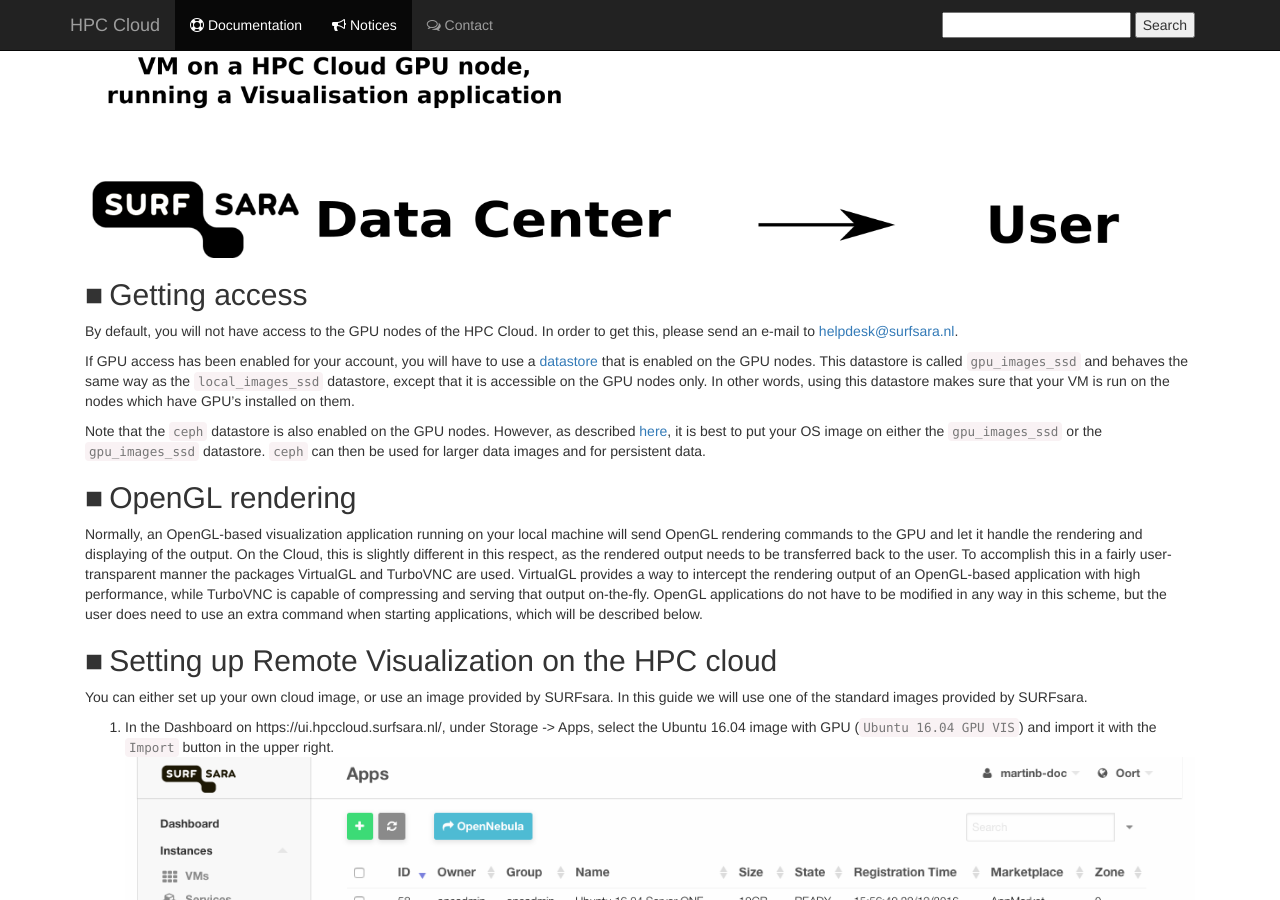
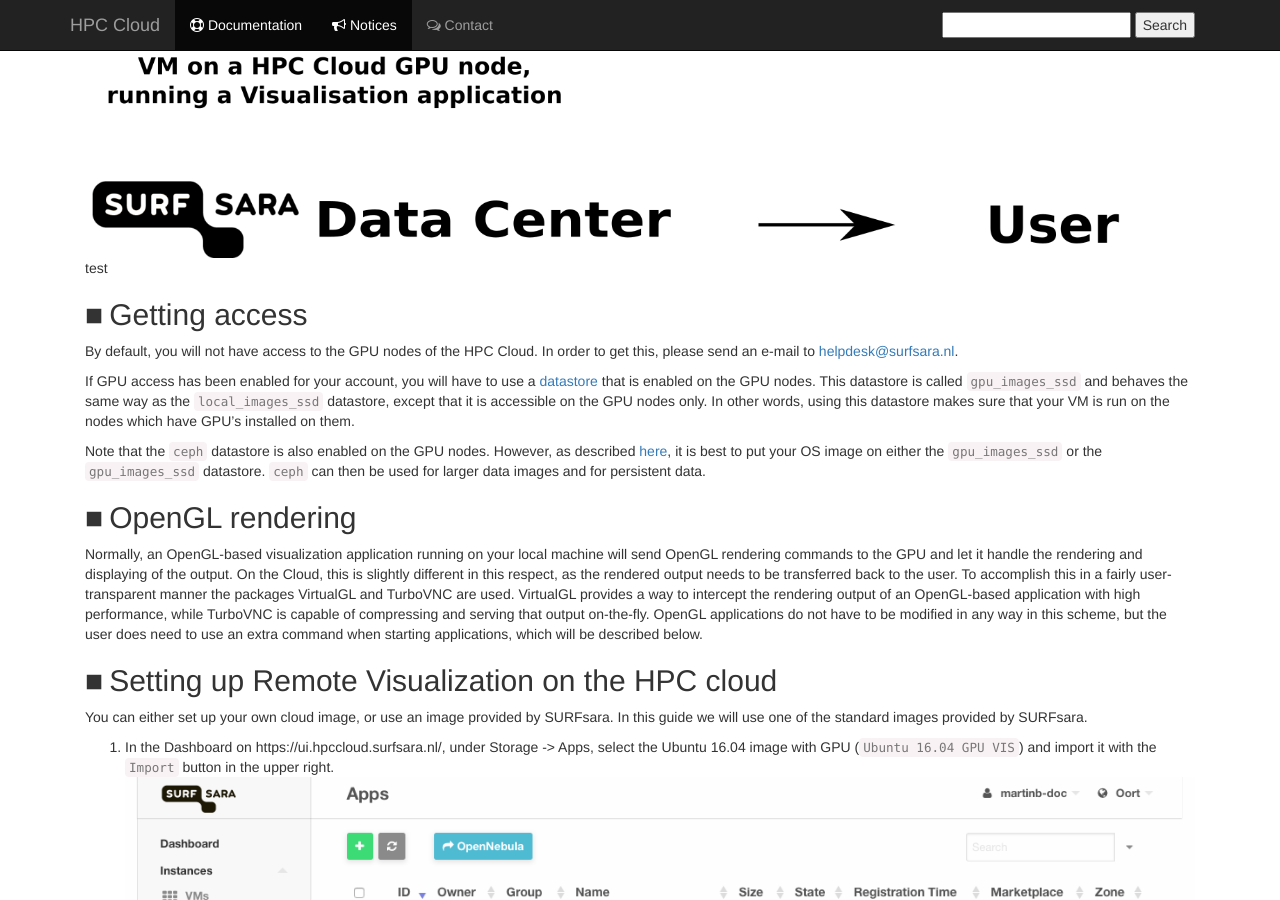
Before and after one commit to sara-nl/clouddocs, a Jekyll site: the page built from gpu-visualization.markdown, in a window 1280 px wide and 900 px high, scrolled down 636 px. Built offline with Jekyll 4.4.1, drawn with Linux system fonts in a browser that asks for light colours; nearby versions of some CDN libraries; our own code applies the rules of GitHub Pages for plain Markdown files.

Commit message:
Update gpu-visualization.markdown

```diff
--- a/gpu-visualization.markdown
+++ b/gpu-visualization.markdown
@@ -5,7 +5,7 @@
 # Remote Visualization Guide for HPC Cloud
 In this guide we will describe how to setup and use remote interactive visualization on the HPC Cloud. It allows the user of the HPC cloud to fully use virtual machines equipped with GPUs for interactive rendering, with the result being transferred over the internet to their own local laptop or desktop.
 
-![Remote interactive visualization](./images/gpu/rvs_cloud.png)
+![Remote interactive visualization](./images/gpu/rvs_cloud.png) test
 
 ## Getting access
 
```
